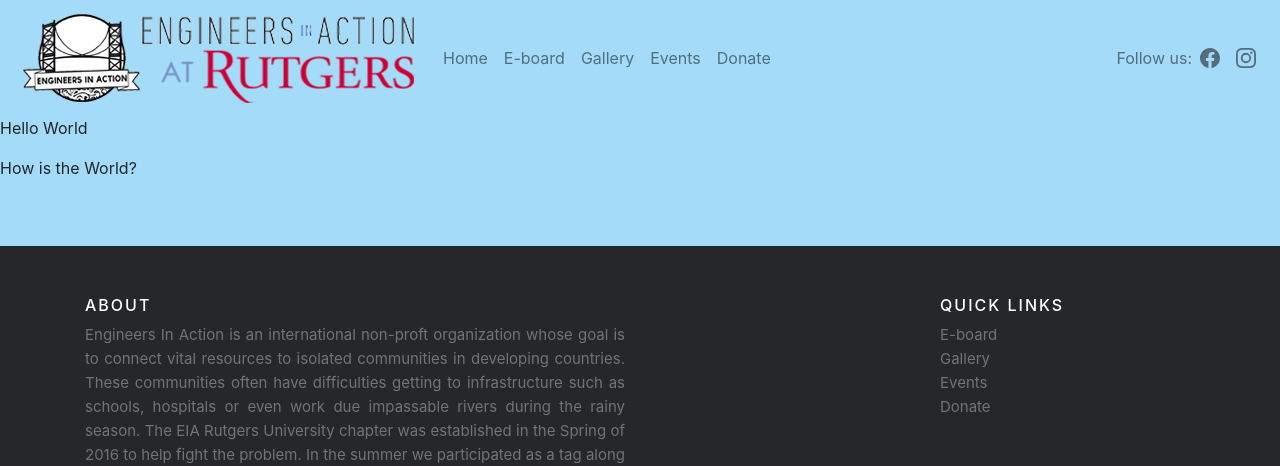
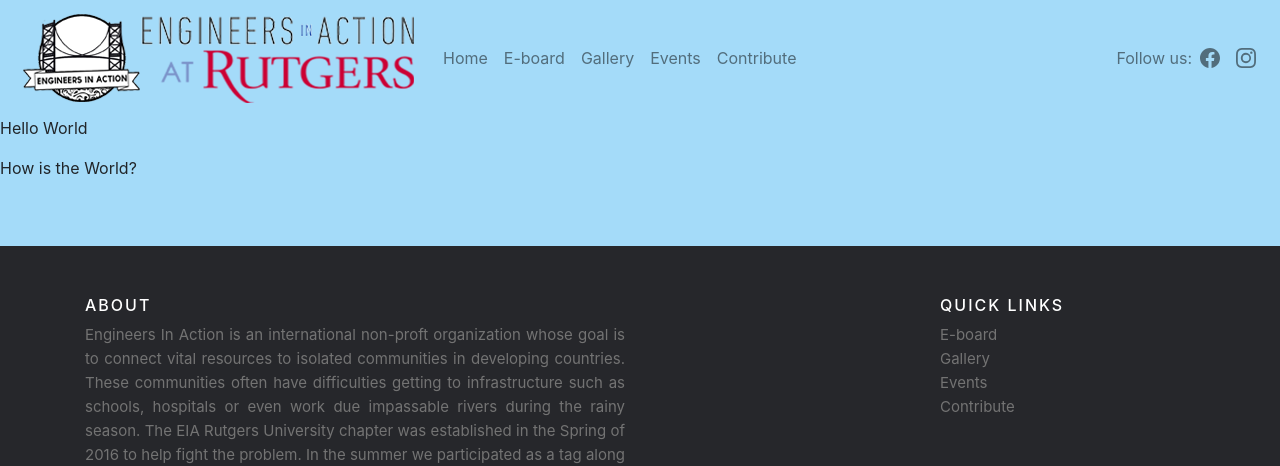
Before and after one commit to aezrapour/RIEEEHackathon2022, a Nuxt app: page / in a window 1280 px wide. Shown: the top 466 px of the page. Built offline with nearby package versions, Linux system fonts and the light colour scheme.

Commit message:
:lemon: When life gives you lemons...

```diff
--- a/components/Footer.vue
+++ b/components/Footer.vue
@@ -35,7 +35,7 @@
               >
             </li>
             <li>
-              <a href="/donate">Donate</a>
+              <a href="/contribute">Contribute</a>
             </li>
           </ul>
         </div>
--- a/components/NavBar.vue
+++ b/components/NavBar.vue
@@ -11,7 +11,7 @@
         <b-nav-item href="/about">E-board</b-nav-item>
         <b-nav-item href="/gallery">Gallery</b-nav-item>
         <b-nav-item href="/event">Events</b-nav-item>
-        <b-nav-item href="/donate">Donate</b-nav-item>
+        <b-nav-item href="/Contribute">Contribute</b-nav-item>
       </b-navbar-nav>
 
       <!-- Right aligned nav items -->
```
Also changed, not shown: pages/contribute.vue (renamed from pages/donate.vue).
